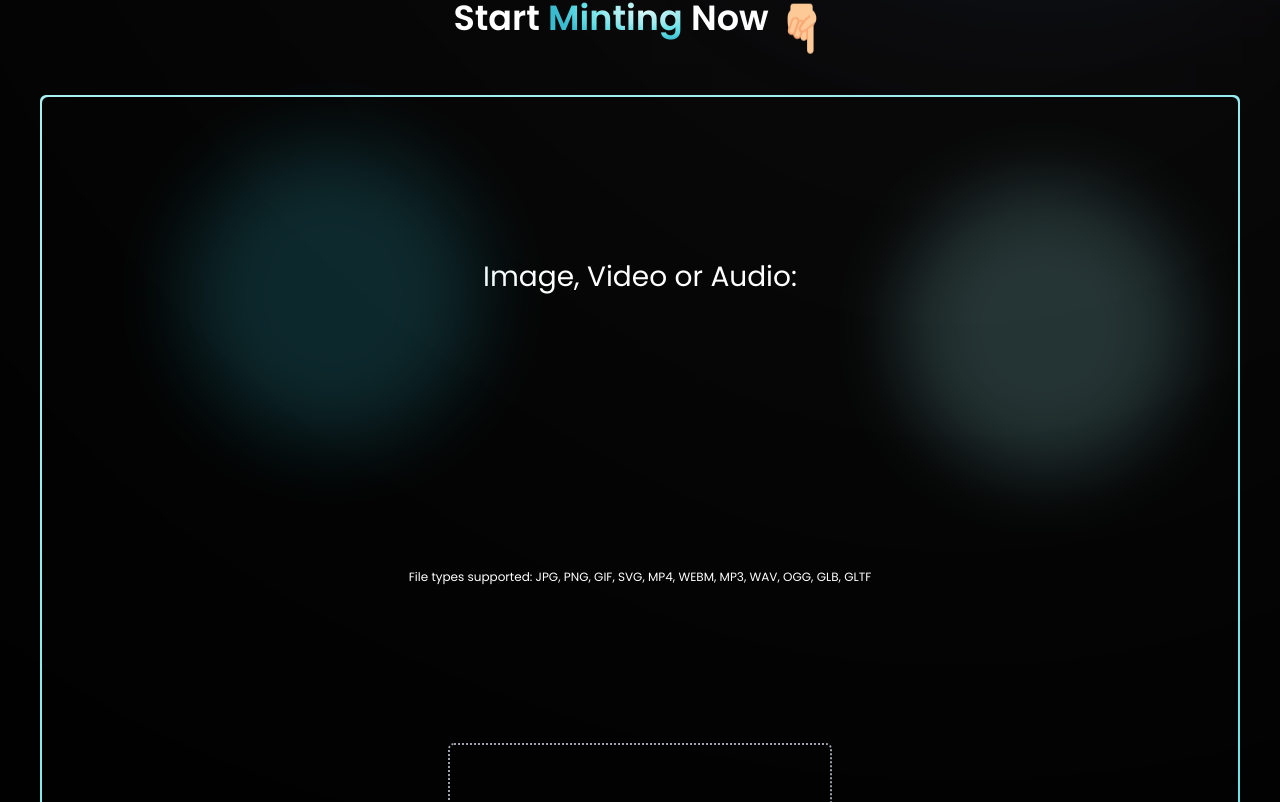
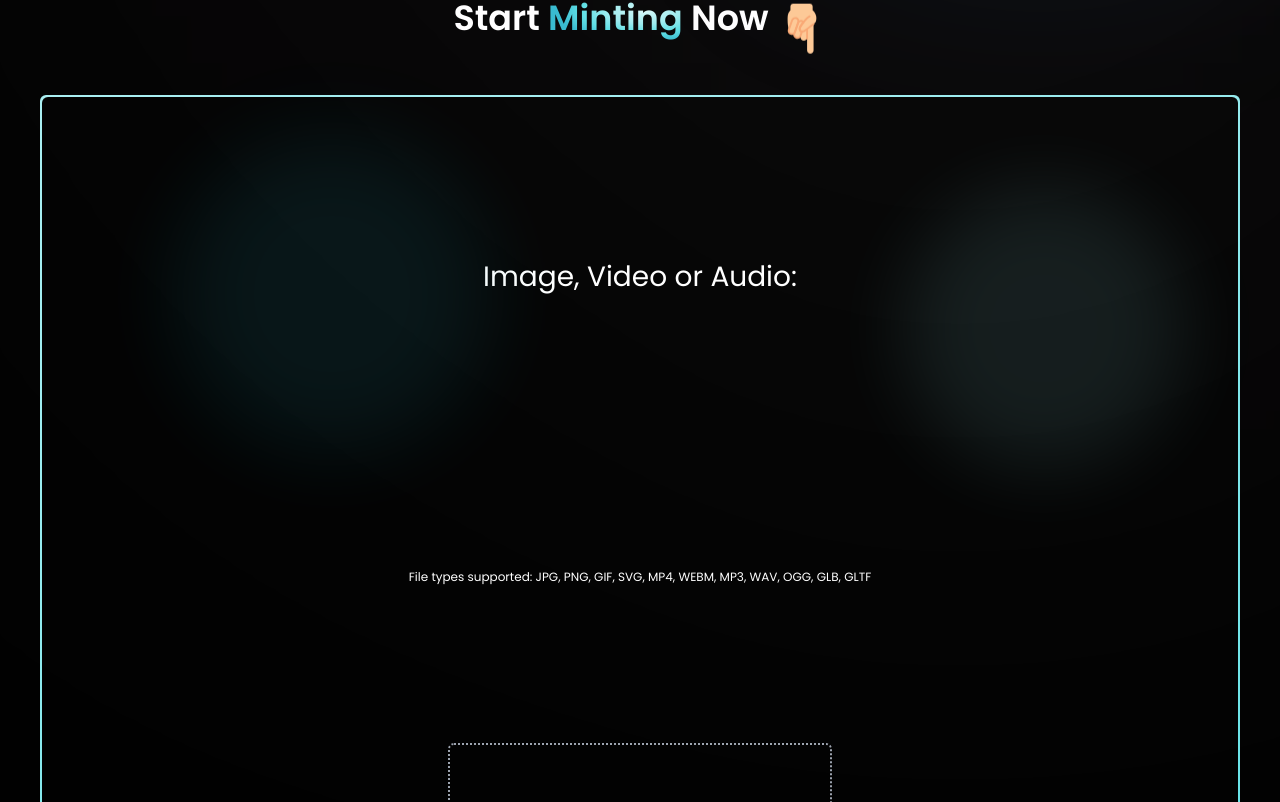
Before and after one commit to garv-aga/Legal-Evault, a Next.js app: page / in a window 1280 px wide. Shown: the part 718-1520 px from the top of the page. Built offline with nearby package versions, Linux system fonts and the light colour scheme.

Commit message:
improved styling

```diff
--- a/components/Form.jsx
+++ b/components/Form.jsx
@@ -32,15 +32,15 @@ const Form = () => {
   return (
     <form onSubmit={handleSubmit} className='mx-10'>
       <div className='bg-blue-gradient w-full h-full rounded-md p-0.5 mt-10 relative'>
-        <div className='absolute -top-4 -left-10 w-72 h-72 bg-[#33bbcf] rounded-full animate-blob1 filter blur-2xl opacity-20 animation-delay-4' />
-        <div className='absolute top-10 -right-20 w-72 h-72 bg-[#9dedf0] rounded-full animate-blob2 filter blur-2xl opacity-20' />
-        <div className='absolute -bottom-8 left-10 w-72 h-72 bg-[#def9fa] rounded-full animate-blob3 filter blur-2xl opacity-20 animation-delay-2' />
+        <div className='absolute -top-4 -left-10 w-72 h-72 bg-[#33bbcf] rounded-full animate-blob1 filter blur-2xl opacity-10 animation-delay-4' />
+        <div className='absolute top-10 -right-20 w-72 h-72 bg-[#9dedf0] rounded-full animate-blob2 filter blur-2xl opacity-10' />
+        <div className='absolute -bottom-8 left-10 w-72 h-72 bg-[#def9fa] rounded-full animate-blob3 filter blur-2xl opacity-10 animation-delay-2' />
 
         <div className='bg-black rounded-md text-white grid grid-rows-7 place-items-center p-[30px]' >
           <label for='file' className='font-poppins text-[28px]'>Image, Video or Audio: </label>
           <p className='font-poppins text-[12px]'>File types supported: JPG, PNG, GIF, SVG, MP4, WEBM, MP3, WAV, OGG, GLB, GLTF</p>
           <div className='flex space-y-4'>
-            <input type="file" id="file" accept=".jpg, .png, .gif, .svg, .mp4, .webm, .mp3, .wav, .ogg, .glb, .gltf" class="hidden" />
+            <input type="file" required id="file" accept=".jpg, .png, .gif, .svg, .mp4, .webm, .mp3, .wav, .ogg, .glb, .gltf" class="hidden" />
             <label for="file" class="cursor-pointer bg-black hover:bg-gray-900 text-white font-medium py-[100px] px-[150px] rounded-md border-2 border-dotted border-gray-400">
               <img src='/upload.svg' alt='upload' className='h-20 w-20 ' />
             </label>
@@ -49,13 +49,13 @@ const Form = () => {
             <label htmlFor="name" className='font-poppins text-[28px]'>Name:</label>
           </div>
           <div>
-            <input type="text" id="name" value={name} placeholder='Name your NFT' onChange={handleNameChange} className='bg-gray-800 text-gray-300 placeholder-gray-500 border-gray-600 focus:ring-gray-400 focus:border-gray-400 rounded-md py-2 px-4 font-poppins' />
+            <input type="text" id="name" value={name} placeholder='Name your NFT' onChange={handleNameChange} required className='bg-gray-800 text-gray-300 placeholder-gray-500 border-gray-600 focus:ring-gray-400 focus:border-gray-400 rounded-md py-2 px-4 font-poppins w-[30vw]' />
           </div>
           <div className='flex mt-10 mb-2'>
             <label htmlFor="description" className='font-poppins text-[28px]'>Description:</label>
           </div>
           <div>
-            <textarea id="description" value={description} onChange={handleDescriptionChange} className='bg-gray-800 text-gray-300 placeholder-gray-500 border-gray-600 focus:ring-gray-400 focus:border-gray-400 rounded-md py-2 px-4 font-poppins' placeholder='Provide a detailed description of your NFT.' />
+            <textarea id="description" value={description} onChange={handleDescriptionChange} className='bg-gray-800 text-gray-300 placeholder-gray-500 border-gray-600 focus:ring-gray-400 focus:border-gray-400 rounded-md py-2 px-4 font-poppins w-[30vw]' placeholder='Provide a detailed description of your NFT.' />
           </div>
           <button type="submit" className='flex mt-10 font-poppins text-[23px] bg-blue-gradient px-4 py-2 rounded-md text-black transform transition-all duration-300 hover:scale-110'>Mint NFT</button>
         </div>
--- a/styles/globals.css
+++ b/styles/globals.css
@@ -173,13 +173,13 @@
     transform: translate(133px,50px);
   }
   33% {
-    transform: translate(267px,100px) scale(1.1);
+    transform: translate(267px,100px) scale(1.3);
   }
   50% {
     transform: translate(400px,150px);
   }
   66% {
-    transform: translate(267px, 100px) scale(0.9);
+    transform: translate(267px, 100px) scale(0.7);
   }
   83% {
     transform: translate(133px, 50px);
@@ -201,13 +201,13 @@
     transform: translate(-133px,50px);
   }
   33% {
-    transform: translate(-267px,100px) scale(1.1);
+    transform: translate(-267px,100px) scale(1.3);
   }
   50% {
     transform: translate(-400px,150px);
   }
   66% {
-    transform: translate(-267px, 100px) scale(0.9);
+    transform: translate(-267px, 100px) scale(0.7);
   }
   83% {
     transform: translate(-133px, 50px);
@@ -229,13 +229,13 @@
     transform: translate(200px,-50px);
   }
   33% {
-    transform: translate(400px,-100px) scale(1.1);
+    transform: translate(400px,-100px) scale(1.3);
   }
   50% {
     transform: translate(600px,-150px);
   }
   66% {
-    transform: translate(400px,-100px) scale(0.9);
+    transform: translate(400px,-100px) scale(0.7);
   }
   83% {
     transform: translate(200px,-50px);
```
